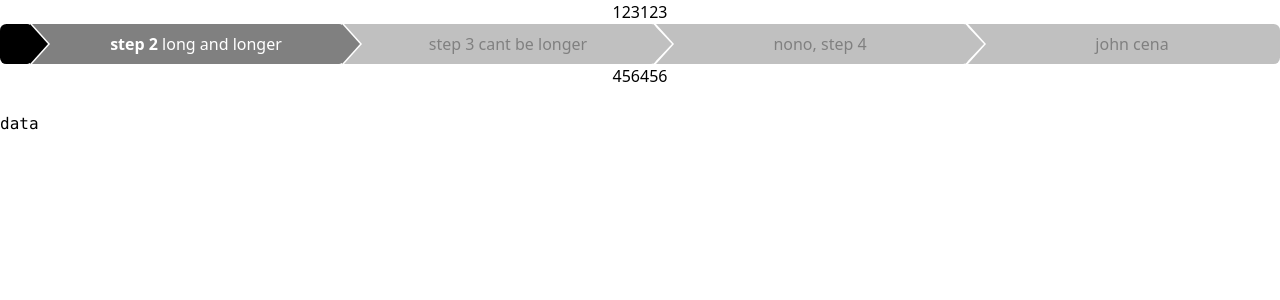
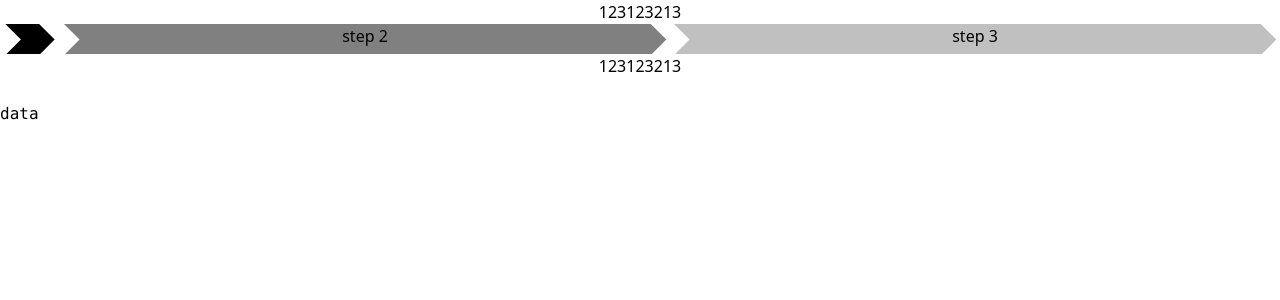
Before and after one commit to Justin26l/vueSandbox, a Vue app: page / in a window 1280 px wide. Shown: the top 300 px of the page. Built offline with nearby package versions, Linux system fonts and the light colour scheme.

Commit message:
arrow progress bar good

```diff
--- a/src/App.vue
+++ b/src/App.vue
@@ -31,9 +31,19 @@
 
     <!-- <calender></calender> -->
 
-    <p>123123</p>
-    <arrowProgress></arrowProgress>
-    <p>456456</p>
+    <p>123123213</p>
+    <arrowProgress>
+      <arrow status="done">
+        step 1
+      </arrow>
+      <arrow status="current">
+        step 2
+      </arrow>
+      <arrow status="default">
+        step 3
+      </arrow>
+    </arrowProgress>
+    <p>123123213</p>
 
   </span>
   <br>
@@ -43,5 +53,7 @@
 <script setup lang="ts">
 import pipelineProgress from './components/pipelineProgress.vue'
 import calender from './components/calender/index.vue';
-import arrowProgress from './components/arrowProgress.vue';
+import arrowProgress from './components/arrowProgress/index.vue';
+import arrow from './components/arrowProgress/arrow.vue';
+
 </script>
--- /dev/null
+++ b/src/assets/css/arrow.css
@@ -0,0 +1,68 @@
+
+/* Responsive Arrow Progress Bar */
+:root {
+    --default-color: silver;
+    --default-text-color: black;
+    --current-color: grey;
+    --current-text-color: white;
+    --done-color: black;
+    --arrow-height: 10px;
+}
+
+.arrow-progress-component {
+    display: flex;
+}
+
+.arrow-progress-component .step {
+    display: flex;
+    align-items: center;
+    justify-content: center;
+    height: var(--arrow-height);
+    width: 100%;
+    position: relative;
+}
+
+.arrow-progress-component .step span {
+    display: block;
+    height: 100%;
+    color: var(--default-text-color);
+    background-color: var(--default-color);
+}
+
+svg.arrow {
+    height: var(--arrow-height);
+    width: var(--arrow-height);
+}
+
+.arrow-progress-component .step > svg {
+    fill: var(--default-color);
+}
+.arrow-progress-component .step>div {
+    width: 100%;
+
+    height: var(--arrow-height);
+    background-color: var(--default-color);
+}
+
+.arrow-progress-component .step.current > svg {
+    fill: var(--current-color);
+}
+.arrow-progress-component .step.current>div {
+    width: 100%;
+    height: var(--arrow-height);
+    background-color: var(--current-color);
+}
+
+
+.arrow-progress-component .step.done {
+    width:auto;
+}
+.arrow-progress-component .step.done > svg {
+    fill: var(--done-color);
+}
+.arrow-progress-component .step.done>div {
+    width: 100%;
+    height: var(--arrow-height);
+    background-color: var(--done-color);
+    display:none;
+}
--- /dev/null
+++ b/src/assets/css/calendar.css
@@ -0,0 +1,96 @@
+
+.container {
+	overflow-x: hidden;
+}
+
+.calender-header {
+	display: flex;
+	flex-direction: row;
+	justify-content: space-around;
+	align-items: center;
+	width: 100%;
+}
+
+.calender-header-item {
+	flex: 1;
+	text-align: center;
+	border: .5px solid lightgray;
+}
+
+.calender-container {
+	position: relative;
+	display: flex;
+	flex-direction: row;
+	justify-content: center;
+	flex-wrap: nowrap;
+	height: 4rem;
+	max-width: 100vw;
+	overflow-x: visible;
+	touch-action: none;
+	transition: all 0.2s ease-in-out;
+}
+
+.calender-container.expanded {
+	height: 20rem !important;
+}
+
+.calender {
+	display: flex;
+	height: 100%;
+	flex: 0 0 100%;
+	min-width: 0;
+	/* Allow items to shrink beyond their content width */
+	flex-direction: column;
+}
+
+.calender-row {
+	display: flex;
+	align-items: center;
+	justify-content: center;
+	background-color: green;
+	opacity: 0;
+	height: 0px;
+	transition: all 0.2s ease-in-out;
+}
+
+.calender-row.expanded {
+	opacity: 1;
+	height: 4rem;
+}
+
+@keyframes slide-left-frame {
+	from {
+		/* Starting state of the animation */
+		transform: translateX(0%);
+	}
+
+	to {
+		/* Ending state of the animation */
+		transform: translateX(-100%);
+	}
+}
+
+@keyframes slide-right-frame {
+	from {
+		transform: translateX(0%);
+	}
+
+	to {
+		transform: translateX(100%);
+	}
+}
+
+.slide-left {
+	animation: slide-left-frame .2s ease-in-out;
+}
+
+.slide-right {
+	animation: slide-right-frame .2s ease-in-out;
+}
+
+
+.dateCol{
+    flex: 1;
+    text-align: center;
+    border: .5px solid lightgray;
+}
--- a/src/assets/main.css
+++ b/src/assets/main.css
@@ -0,0 +1,3 @@
+/*  import other css */
+@import "./css/arrow.css";
+@import "./css/calendar.css";
--- a/src/components/arrowProgress.vue
+++ /dev/null
@@ -1,150 +0,0 @@
-<template>
-    <div :style="
-		{
-	'--default-color': props.defaultColor||'silver',
-    '--default-text-color': props.defaultTextColor||'gray',
-    '--current-color': props.currentColor||'gray',
-    '--current-text-color': props.currentTextColor||'white',
-    '--done-color': props.doneColor||'black',
-    '--border-color': props.borderColor||'white',
-
-
-		}"
-    >
-        <div class="arrow-progress-component">
-            <div class="step done"> <span> step 1</span> </div>
-            <div class="step current"> <span><b>step 2</b> long and longer</span> </div>
-            <div class="step"> <span>step 3 cant be longer</span> </div>
-            <div class="step"> <span>nono, step 4</span> </div>
-            <div class="step"> <span>john cena</span> </div>
-        </div>
-    </div>
-</template>
-
-<style scoped>
-
-/* Responsive Arrow Progress Bar */
-
-/*  set var  */
-:root{
-	--default-color: silver;
-    --default-text-color: grey;
-    --current-color: grey;
-    --current-text-color: white;
-    --done-color: black;
-}
-
-.arrow-progress-component .step {
-
-    display: flex;
-    align-items: center;
-    justify-content: center;
-
-    padding-left: 16px;
-    width: 100%;
-    height: 40px;
-    float: left;
-    position: relative;
-    background-color: var(--default-color);
-    color: var(--default-text-color);
-
-    border-top-right-radius: .3rem;
-    border-bottom-right-radius: .3rem;
-}
-
-
-.arrow-progress-component .step:after,
-.arrow-progress-component .step:before {
-    content: "";
-    position: absolute;
-    top: 0;
-    right: -16px;
-    width: 0;
-    height: 0;
-    border-top: 20px solid transparent;
-    border-bottom: 20px solid transparent;
-    border-left: 19px solid var(--default-color);
-    z-index: 2;
-}
-
-.arrow-progress-component .step:before {
-    right: auto;
-    left: 0;
-    border-left: 18px solid var(--border-color);
-    z-index: 0;
-}
-
-.arrow-progress-component .step:first-child:before,
-.arrow-progress-component .step:last-child:after {
-    border: none;
-}
-
-.arrow-progress-component .step:first-child{
-    border-top-left-radius: .4rem;
-    border-bottom-left-radius: .4rem;
-
-}
-
-.arrow-progress-component .step:last-child {
-    border-top-right-radius: .4rem;
-    border-bottom-right-radius: .4rem;
-}
-
-.arrow-progress-component .step span {
-    position: relative;
-}
-
-*.arrow-progress-component .step.done span:before {
-    opacity: 1;
-    content: "";
-    position: absolute;
-    top: -2px;
-    left: -10px;
-    font-size: 11px;
-    line-height: 21px;
-}
-
-.arrow-progress-component {
-    display: flex;
-}
-
-.arrow-progress-component .step.current {
-    color: var(--current-text-color);
-    background-color: var(--current-color);
-}
-
-.arrow-progress-component .step.current a {
-    color: var(--current-text-color);
-    text-decoration: none;
-}
-
-.arrow-progress-component .step.current:after {
-    border-left: 18px solid var(--current-color);
-}
-
-.arrow-progress-component .step.done {
-    background-color: var(--done-color);
-    max-width: 2rem;
-}
-
-.arrow-progress-component .step.done > * {
-    display: none;
-}
-
-.arrow-progress-component .step.done:after {
-    border-left: 18px solid var(--done-color);
-}
-
-</style>
-
-<script setup lang="ts">
-import { defineProps } from 'vue'
-const props = defineProps({
-    defaultColor: String,
-    defaultTextColor: String,
-    currentColor: String,
-    currentTextColor: String,
-    doneColor: String,
-    borderColor: String,
-})
-</script>
--- /dev/null
+++ b/src/components/arrowProgress/arrow.vue
@@ -0,0 +1,26 @@
+<template>
+    <div class="step"
+        :class="{
+            done: props.status === 'done',
+            current: props.status === 'current',
+        }"
+    >
+        <svg class="arrow right" viewBox="1 .9 4.9 7.9" xmlns="http://www.w3.org/2000/svg">
+            <path d="M9.9999 0L10 5V10H0L5 5L0 0L9.9999 0Z" />
+        </svg>
+        <div>
+            <slot></slot>
+        </div>
+        <svg class="arrow right" viewBox="5 .9 4.9 7.9" xmlns="http://www.w3.org/2000/svg">
+            <path d="M10 5L5 10H0V0L5 0L10 5Z" />
+        </svg>
+    </div>
+</template>
+
+<script setup lang="ts">
+// props status = ['done', 'current'];
+import { defineProps } from 'vue';
+const props = defineProps<{
+    status: string
+}>();
+</script>
--- /dev/null
+++ b/src/components/arrowProgress/index.vue
@@ -0,0 +1,32 @@
+<template>
+    <div :style="{
+            '--default-color': props.defaultColor || 'silver',
+            '--default-text-color': props.defaultTextColor || 'black',
+            '--current-color': props.currentColor || 'gray',
+            '--current-text-color': props.currentTextColor || 'white',
+            '--done-color': props.doneColor || 'black',
+            '--border-color': props.borderColor || 'white',
+            '--arrow-height': props.arrowHeight || '30px',
+
+
+        }">
+        <div class="arrow-progress-component">
+            <slot></slot>
+        </div>
+    </div>
+</template>
+
+<script setup lang="ts">
+import { defineProps } from 'vue'
+import arrow from './arrow.vue'
+
+const props = defineProps({
+    defaultColor: String,
+    defaultTextColor: String,
+    currentColor: String,
+    currentTextColor: String,
+    doneColor: String,
+    borderColor: String,
+    arrowHeight: String,
+})
+</script>
```
Also changed, not shown: src/components/calender/calenderDay.vue (+0 -8 lines), src/components/calender/index.vue (+0 -91 lines), src/assets/svg/arrow/head.svg (added), src/assets/svg/arrow/tail.svg (added).
